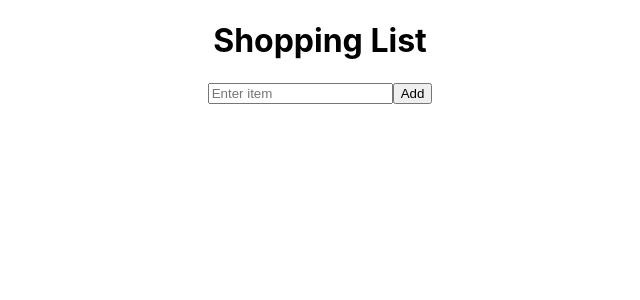
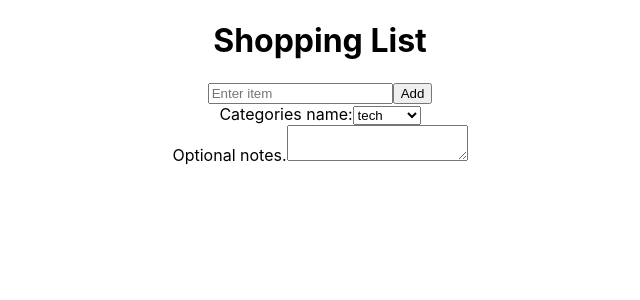
Before and after one commit to Rethabile17/Shopping-List-App-with-Redux, a React (Create React App) app: page / in a window 1280 px wide. Shown: the top 300 px of the page, without its empty margins (320-960 px from the left). Built offline with nearby package versions, Linux system fonts and the light colour scheme.

Commit message:
done with categories and optional note

```diff
--- a/src/additem.js
+++ b/src/additem.js
@@ -15,13 +15,25 @@ function AddItem() {
       <div>
         <h1>Shopping List</h1>
       </div>
-      <input
+            <input
         type="text"
         placeholder="Enter item"
         onChange={(e) => setItem(e.target.value)}
         value={item}
       />
       <button onClick={handleAddItem}>Add</button>
+      <div>Categories name:
+        <select>
+            <option>tech</option>
+            <option>food</option>
+            <option>toys</option>
+            <option>sport</option>
+            <option>clothing</option>
+        </select>
+      </div>
+      <div>Optional notes.
+        <textarea></textarea>
+      </div>
     </div>
   );
 }
```
